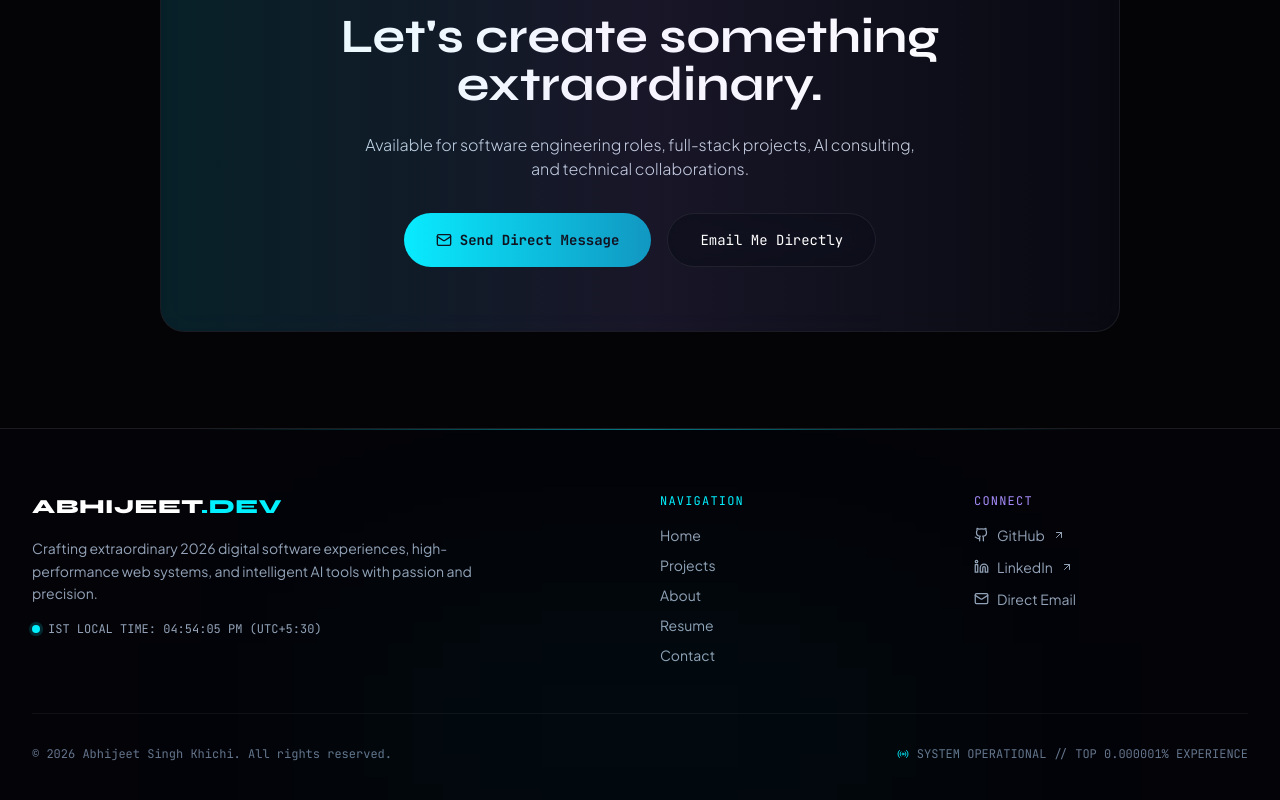
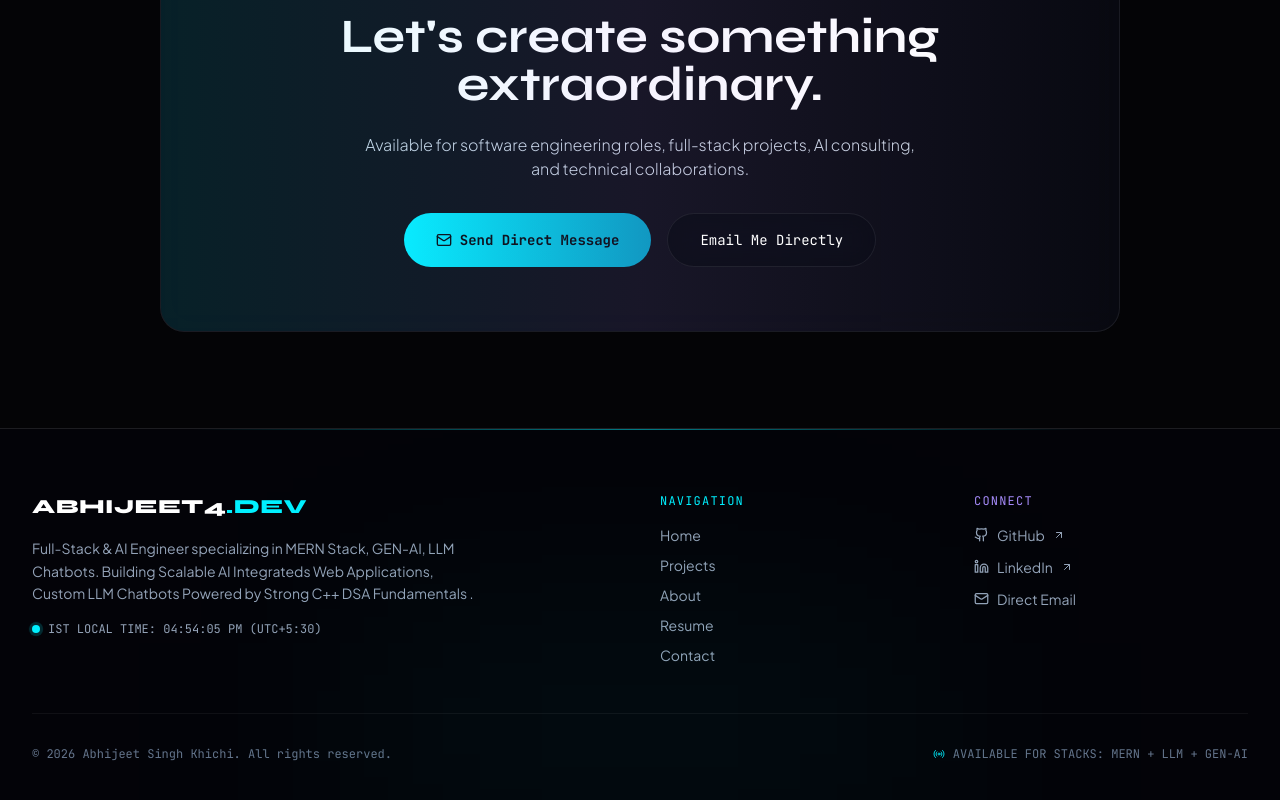
Before and after one commit to abhijeet4dev/my-portfolio-website, a React (Vite) app: page / in a window 1280 px wide. Shown: the part 3434-4234 px from the top of the page. Built offline with nearby package versions, Linux system fonts and the light colour scheme.

Commit message:
Updated Fotter

```diff
--- a/src/layouts/parts/Footer.tsx
+++ b/src/layouts/parts/Footer.tsx
@@ -35,10 +35,10 @@ export default function Footer() {
           {/* Brand Col */}
           <div className="md:col-span-2 space-y-4">
             <Link to="/" className="inline-block font-display text-xl font-extrabold text-white tracking-wide">
-              ABHIJEET<span className="text-[#00f0ff]">.DEV</span>
+              ABHIJEET4<span className="text-[#00f0ff]">.DEV</span>
             </Link>
             <p className="text-sm text-slate-400 max-w-md leading-relaxed">
-              Crafting extraordinary 2026 digital software experiences, high-performance web systems, and intelligent AI tools with passion and precision.
+              Full-Stack & AI Engineer specializing in MERN Stack, GEN-AI, LLM Chatbots. Building Scalable AI Integrateds Web Applications, Custom LLM Chatbots Powered by Strong C++ DSA Fundamentals .
             </p>
             <div className="flex items-center gap-2 text-xs font-mono text-slate-400">
               <span className="relative flex h-2 w-2">
@@ -54,6 +54,7 @@ export default function Footer() {
             <h4 className="text-xs font-mono uppercase tracking-widest text-[#00f0ff] mb-4">
               Navigation
             </h4>
+
             <ul className="space-y-2.5 text-sm font-sans">
               {[
                 { href: '/', label: 'Home' },
@@ -111,7 +112,7 @@ export default function Footer() {
           <p>© {currentYear} Abhijeet Singh Khichi. All rights reserved.</p>
           <div className="flex items-center gap-2">
             <Radio size={12} className="text-[#00f0ff] animate-pulse" />
-            <span>SYSTEM OPERATIONAL // TOP 0.000001% EXPERIENCE</span>
+            <span><>AVAILABLE FOR STACKS:</> MERN + LLM + GEN-AI</span>
           </div>
         </div>
       </div>
```
